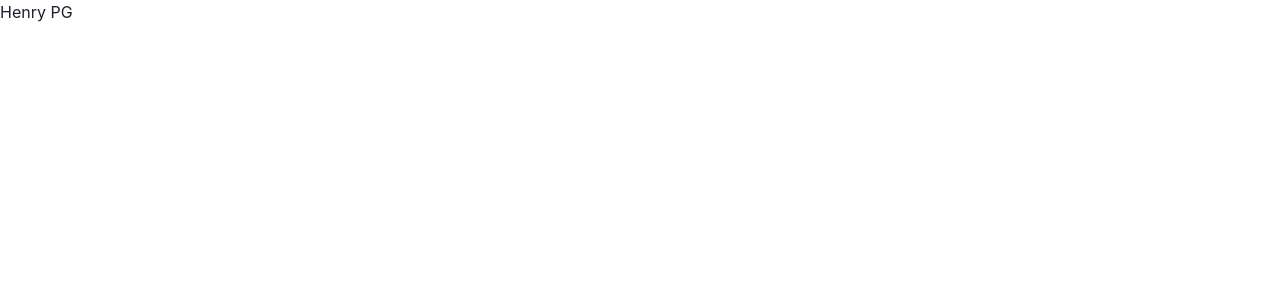
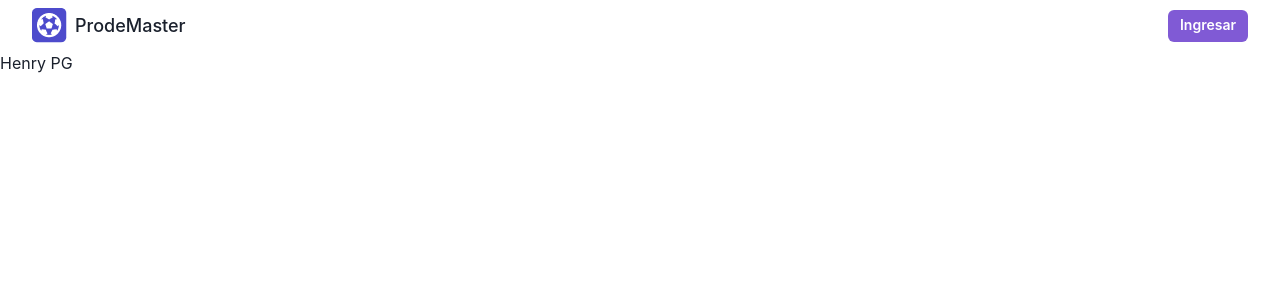
Before and after one commit to matzapata/PG-Henry, a React (Create React App) app in the folder client/: page / in a window 1280 px wide. Shown: the top 300 px of the page. Built offline with nearby package versions, Linux system fonts and the light colour scheme.

Commit message:
feat(client/components/navbar): LoggedOut Navbar minimal feat(client/pages/home): Use navbar in home

```diff
--- /dev/null
+++ b/client/src/components/NavBar.tsx
@@ -0,0 +1,20 @@
+import { Button, Flex, Text } from "@chakra-ui/react";
+import React from "react";
+import { Link } from "react-router-dom";
+import Logo from "./Logo";
+
+export default function NavBar() {
+  return (
+    <Flex justify="space-between" alignItems="center" px="8" py="2">
+      <Flex alignItems="center">
+        <Logo />
+        <Text fontSize="lg" fontWeight="medium" ml="2">
+          ProdeMaster
+        </Text>
+      </Flex>
+      <Button as={Link} to="/auth/login" colorScheme="purple" size="sm">
+        Ingresar
+      </Button>
+    </Flex>
+  );
+}
--- a/client/src/pages/Home.tsx
+++ b/client/src/pages/Home.tsx
@@ -1,7 +1,13 @@
 import React from "react";
+import NavBar from "../components/NavBar";
 
 function Home() {
-  return <h1>Henry PG</h1>;
+  return (
+    <>
+      <NavBar />
+      <h1>Henry PG</h1>
+    </>
+  );
 }
 
 export default Home;
```
